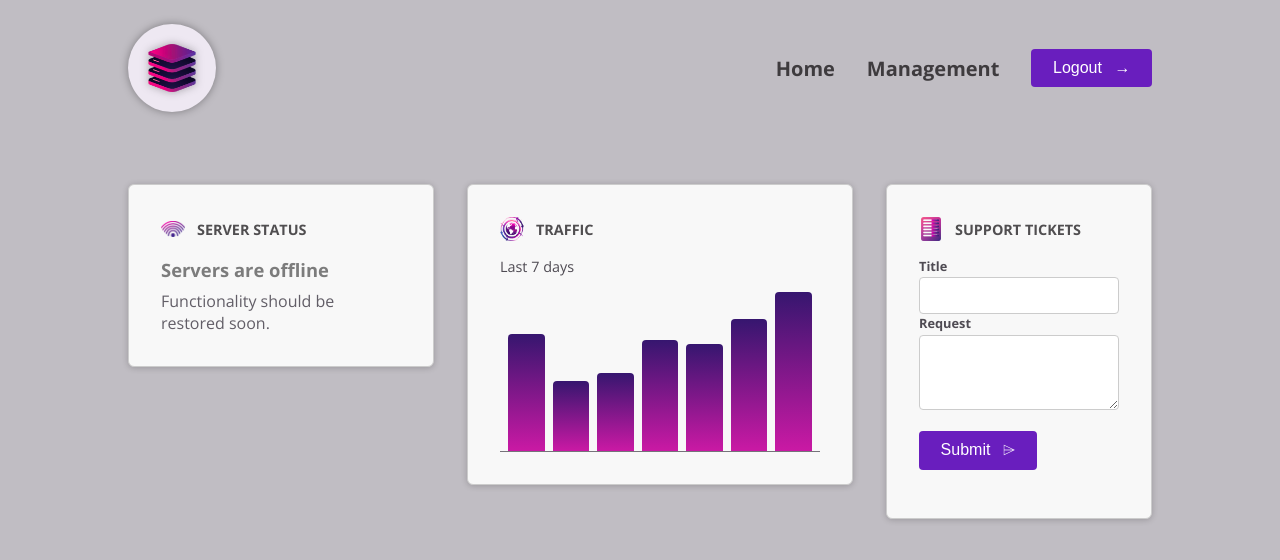
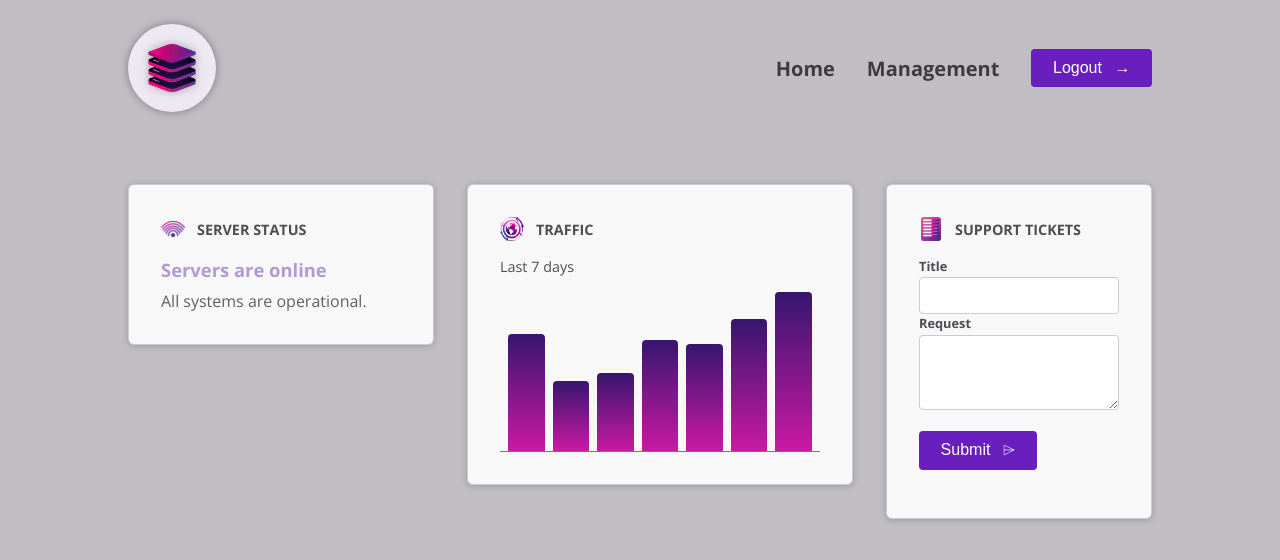
Before and after one commit to raseward14/ticketing-app, an Angular app: page / in a window 1280 px wide. Shown: the top 560 px of the page. Built offline with nearby package versions, Linux system fonts and the light colour scheme.

Commit message:
added dynamic style rendering in server-status.component template file - using key value pair class binding syntax

```diff
--- a/src/app/dashboard/server-status/server-status.component.html
+++ b/src/app/dashboard/server-status/server-status.component.html
@@ -1,4 +1,9 @@
-<div [class.status]="currentStatus === 'offline'">
+<div [class]="{
+    status: true,
+    'status-online': currentStatus === 'online',
+    'status-offline': currentStatus === 'offline',
+    'status-unknown': currentStatus === 'unknown'
+}">
     @if (currentStatus === 'online') {
     <p>Servers are online</p>
     <p>All systems are operational.</p>
--- a/src/app/dashboard/server-status/server-status.component.ts
+++ b/src/app/dashboard/server-status/server-status.component.ts
@@ -8,5 +8,5 @@
   styleUrl: './server-status.component.css',
 })
 export class ServerStatusComponent {
-  currentStatus = 'offline';
+  currentStatus = 'online';
 }
```
